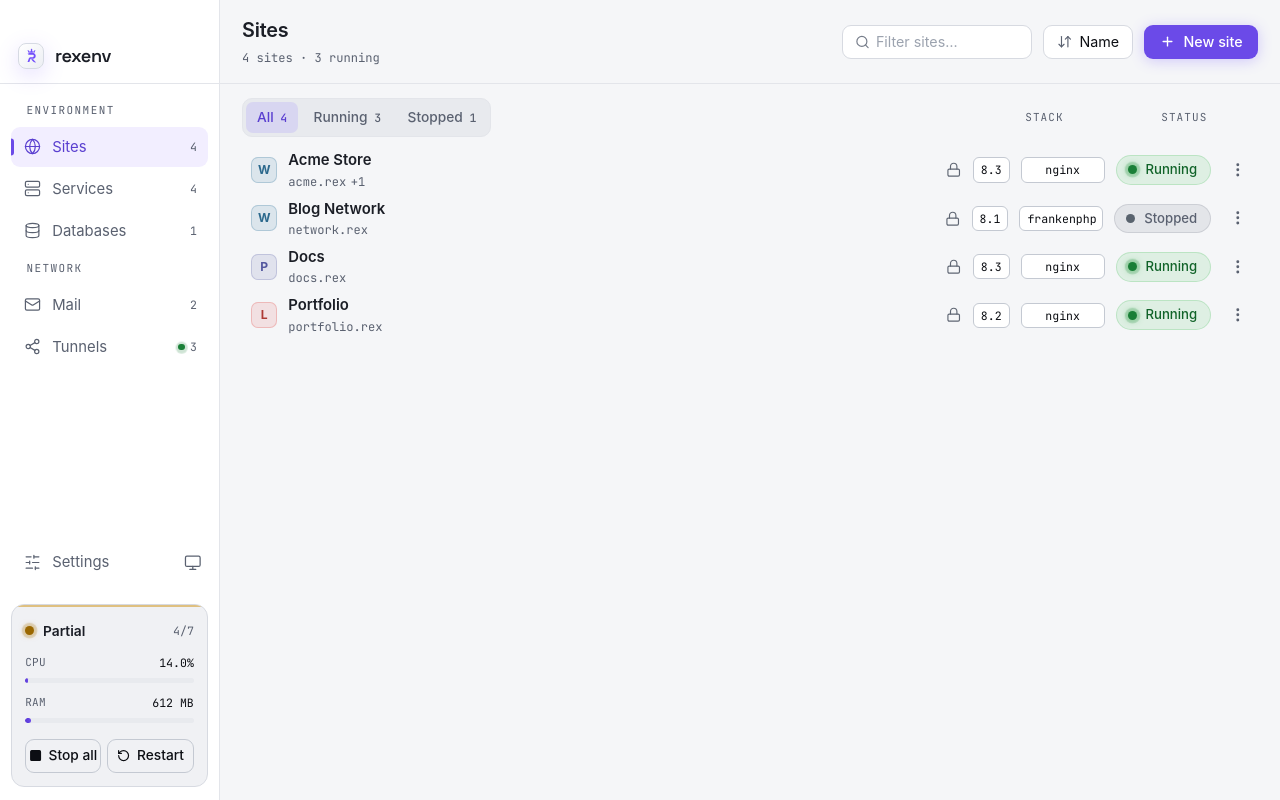
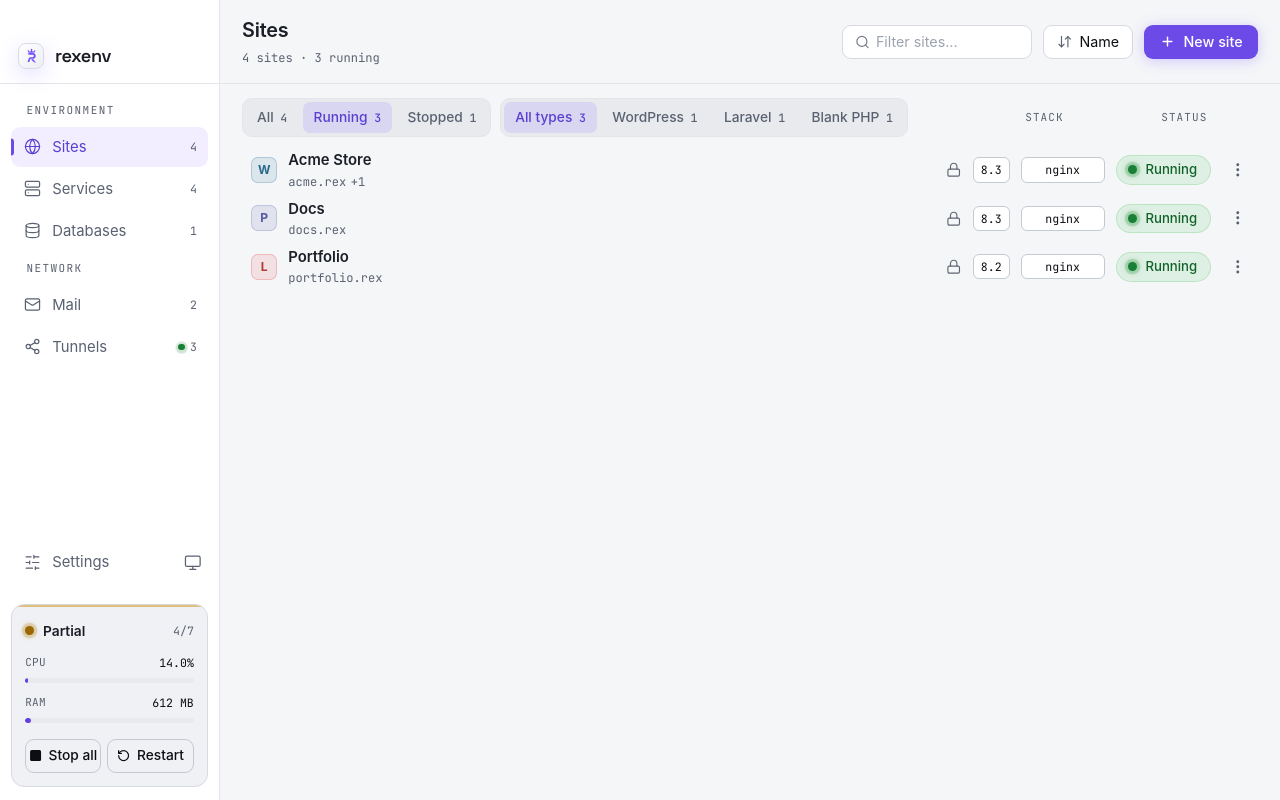
Before and after one commit to rexenv/rexenv, a React (Vite) app: page /sites in a window 1280 px wide. Built offline with nearby package versions, Linux system fonts and the light colour scheme.

Commit message:
feat(sites): filter by site type, and open on the sites that are actually running

```diff
--- a/src/routes/Sites.tsx
+++ b/src/routes/Sites.tsx
@@ -1,4 +1,4 @@
-import { useEffect, useMemo, useState } from "react";
+import { useEffect, useMemo, useRef, useState } from "react";
 import { useNavigate } from "react-router-dom";
 import { useMutation, useQuery, useQueryClient } from "@tanstack/react-query";
 import { AlertCircle, FolderInput, Plus, Globe, FolderOpen, Database, Lock, LockOpen, Trash2, MoreVertical, ArrowDownUp, Pencil, Copy, Code, Link, RefreshCw, Pin as PinIcon, Bot, X, Play, Square } from "lucide-react";
@@ -22,7 +22,7 @@ import { usePreferredBrowser } from "@/lib/useBrowser";
 import { AppIcon } from "@/components/ui/app-icon";
 import { SiteProvisionCard, useSiteProvision } from "@/components/sites/SiteProvisionCard";
 import { useDownloads } from "@/lib/useDownloads";
-import type { DbImportRecord, ScratchPackage, Site, SiteResources } from "@/types";
+import type { DbImportRecord, ScratchPackage, Site, SiteResources, SiteType } from "@/types";
 
 /** **THE scratch predicate — the recorded fact, and nothing else.**
  *
@@ -137,6 +137,17 @@ function Badge({
 }
 
 type Filter = "all" | "running" | "stopped";
+/** The second axis: what KIND of site. `all` plus the three `SiteType`s, which
+ *  is the same set the row avatars already colour — a filter that invented its
+ *  own vocabulary for the letters on screen would be a third thing to learn. */
+type TypeFilter = "all" | SiteType;
+
+const TYPE_LABEL: Record<TypeFilter, string> = {
+  all: "All types",
+  wordpress: "WordPress",
+  laravel: "Laravel",
+  php: "Blank PHP",
+};
 type Sort = "name" | "status" | "recent";
 
 const SORT_LABEL: Record<Sort, string> = {
@@ -150,21 +161,25 @@ const SORT_CYCLE: Record<Sort, Sort> = {
   recent: "name",
 };
 
-/** All / Running / Stopped segmented control with live counts. */
-function FilterTabs({
+/** A segmented control with live counts — status on one axis, site type on the
+ *  other.
+ *
+ *  **Every count is computed against the OTHER control's current selection**
+ *  (see `Sites`), so a tab's number is what clicking it would actually show. A
+ *  count taken over all sites while the list is already filtered puts
+ *  "Laravel 3" directly above an empty list, and the page then argues with
+ *  itself about how many sites the user has. */
+function FilterTabs<K extends string>({
   value,
   onChange,
   counts,
+  tabs,
 }: {
-  value: Filter;
-  onChange: (f: Filter) => void;
-  counts: Record<Filter, number>;
+  value: K;
+  onChange: (f: K) => void;
+  counts: Record<K, number>;
+  tabs: { key: K; label: string }[];
 }) {
-  const tabs: { key: Filter; label: string }[] = [
-    { key: "all", label: "All" },
-    { key: "running", label: "Running" },
-    { key: "stopped", label: "Stopped" },
-  ];
   return (
     <div className="inline-flex items-center gap-1 rounded-[10px] border border-rex-well-border bg-rex-well p-[3px]">
       {tabs.map((t) => (
@@ -620,6 +635,7 @@ export function Sites() {
   const [showNew, setShowNew] = useState(false);
   const [query, setQuery] = useState("");
   const [filter, setFilter] = useState<Filter>("all");
+  const [typeFilter, setTypeFilter] = useState<TypeFilter>("all");
   const [sort, setSort] = useState<Sort>("name");
   const { data: sites = [], isLoading } = useQuery({
     queryKey: ["sites"],
@@ -730,10 +746,58 @@ export function Sites() {
   const [dupSource, setDupSource] = useState<Site | null>(null);
 
   const running = sites.filter((s) => statusOf(s) === "running").length;
+
+  // **The default view is Running — decided ONCE, and never again.**
+  //
+  // With every site running, an "All" tab and a "Running" tab show the same
+  // list, and the first thing most people want is the sites that are up. But a
+  // machine where nothing is running would then open on an empty page, so the
+  // fallback is All.
+  //
+  // The `once` part is the load-bearing half. The serving map refetches every
+  // two seconds; a default that re-decided on each poll would move the user's
+  // tab out from under them the moment they stopped their last running site —
+  // and stopping a site is now a thing they can do from this very list. So the
+  // decision happens on the first load that has both facts in hand, and any tab
+  // the user touches settles it for the session.
+  const filterDecided = useRef(false);
+  const chooseFilter = (f: Filter) => {
+    filterDecided.current = true;
+    setFilter(f);
+  };
+  useEffect(() => {
+    // `serving` undefined = the first poll has not answered yet. Deciding then
+    // would read "nothing is running" from "we have not asked", and open on All
+    // for a machine where everything is up.
+    if (filterDecided.current || isLoading || !serving) return;
+    filterDecided.current = true;
+    setFilter(sites.some((s) => servingMap.get(s.domain)) ? "running" : "all");
+  }, [isLoading, serving, sites, servingMap]);
+
+  // **Each control counts what the OTHER one has already selected.** The
+  // alternative — both counting all sites — writes a number above a list that
+  // does not contain that many rows, and the page ends up contradicting itself
+  // about how many WordPress sites the user has. So the status tabs count
+  // within the chosen type, and the type tabs count within the chosen status:
+  // every number is exactly what clicking that tab would show.
+  const inType = sites.filter((s) => typeFilter === "all" || s.type === typeFilter);
+  const runningInType = inType.filter((s) => statusOf(s) === "running").length;
   const counts: Record<Filter, number> = {
-    all: sites.length,
-    running,
-    stopped: sites.length - running,
+    all: inType.length,
+    running: runningInType,
+    stopped: inType.length - runningInType,
+  };
+  const inStatus = sites.filter((s) => {
+    const st = statusOf(s);
+    if (filter === "running") return st === "running";
+    if (filter === "stopped") return st !== "running";
+    return true;
+  });
+  const typeCounts: Record<TypeFilter, number> = {
+    all: inStatus.length,
+    wordpress: inStatus.filter((s) => s.type === "wordpress").length,
+    laravel: inStatus.filter((s) => s.type === "laravel").length,
+    php: inStatus.filter((s) => s.type === "php").length,
   };
 
   // Filter (segmented) → search (name/domain) → sort.
@@ -743,6 +807,7 @@ export function Sites() {
       const st = statusOf(s);
       if (filter === "running" && st !== "running") return false;
       if (filter === "stopped" && st === "running") return false;
+      if (typeFilter !== "all" && s.type !== typeFilter) return false;
       // Any name the site answers on: the row's `+N` tooltip shows the extra
       // domains, so typing one of them and getting "No sites match" is the
       // page contradicting itself.
@@ -768,7 +833,7 @@ export function Sites() {
     // already a dependency — depending on the FUNCTION would rebuild this list on
     // every render and defeat the memo. The data is the dependency that matters.
     // eslint-disable-next-line react-hooks/exhaustive-deps
-  }, [sites, filter, query, sort, servingMap]);
+  }, [sites, filter, typeFilter, query, sort, servingMap]);
 
   // The render split, on the RECORDED fact only (`isScratch`). Counts and the
   // filter stay over ALL sites: a scratch site is a real site, and grouping is
@@ -857,8 +922,28 @@ export function Sites() {
       />
       {!isLoading && sites.length > 0 && (
         <div className="flex flex-none items-center justify-between px-[22px] pb-[9px] pt-[14px]">
-          <FilterTabs value={filter} onChange={setFilter} counts={counts} />
-          <div className="flex items-center gap-[18px] pr-2 font-mono text-[0.625rem] uppercase tracking-[0.1em] text-rex-text-muted">
+          <div className="flex min-w-0 items-center gap-2">
+            <FilterTabs
+              value={filter}
+              onChange={chooseFilter}
+              counts={counts}
+              tabs={[
+                { key: "all", label: "All" },
+                { key: "running", label: "Running" },
+                { key: "stopped", label: "Stopped" },
+              ]}
+            />
+            <FilterTabs
+              value={typeFilter}
+              onChange={setTypeFilter}
+              counts={typeCounts}
+              tabs={(["all", "wordpress", "laravel", "php"] as TypeFilter[]).map((k) => ({
+                key: k,
+                label: TYPE_LABEL[k],
+              }))}
+            />
+          </div>
+          <div className="hidden items-center gap-[18px] pr-2 font-mono text-[0.625rem] uppercase tracking-[0.1em] text-rex-text-muted xl:flex">
             <span className="w-[118px]">Stack</span>
             <span className="w-[88px]">Status</span>
           </div>
@@ -915,8 +1000,21 @@ export function Sites() {
               {query ? `No sites match “${query}”` : "No sites in this view"}
             </div>
             <div className="text-[0.78125rem] text-rex-text-muted">
-              Try a different name, domain, or clear the filter.
+              Try a different name, domain, or clear the filters.
             </div>
+            {/* The way out is a BUTTON, not advice to go and find one: the
+                filters that emptied this list are two controls up, and one of
+                them (Running) can be chosen for the user on first load. */}
+            <button
+              className="mt-1 text-[0.78125rem] text-brand-tint underline decoration-dotted"
+              onClick={() => {
+                chooseFilter("all");
+                setTypeFilter("all");
+                setQuery("");
+              }}
+            >
+              Show all sites
+            </button>
           </div>
         ) : (
           (() => {
```
Also changed, not shown: 1 other file (tests, documents, lock files or other folders).
